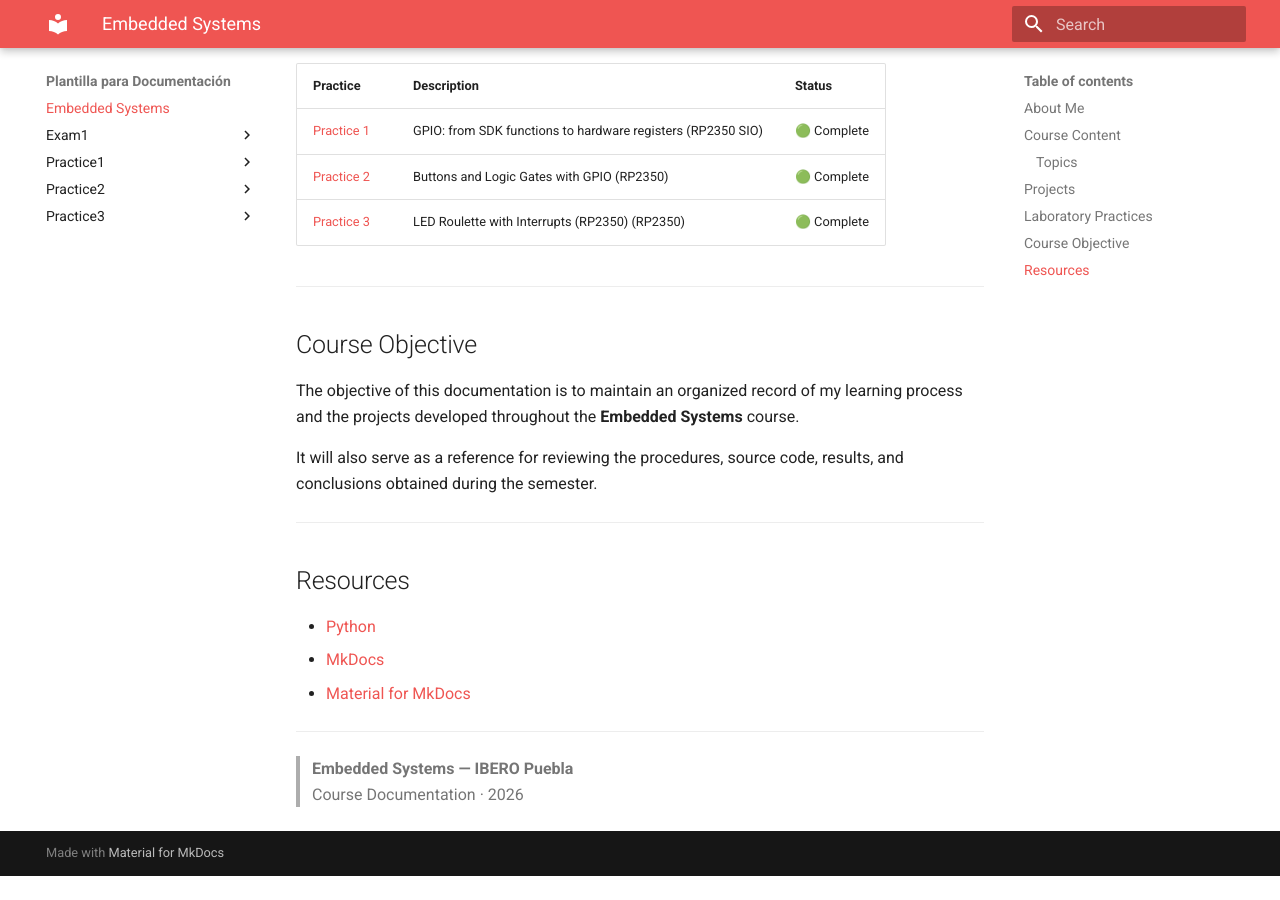
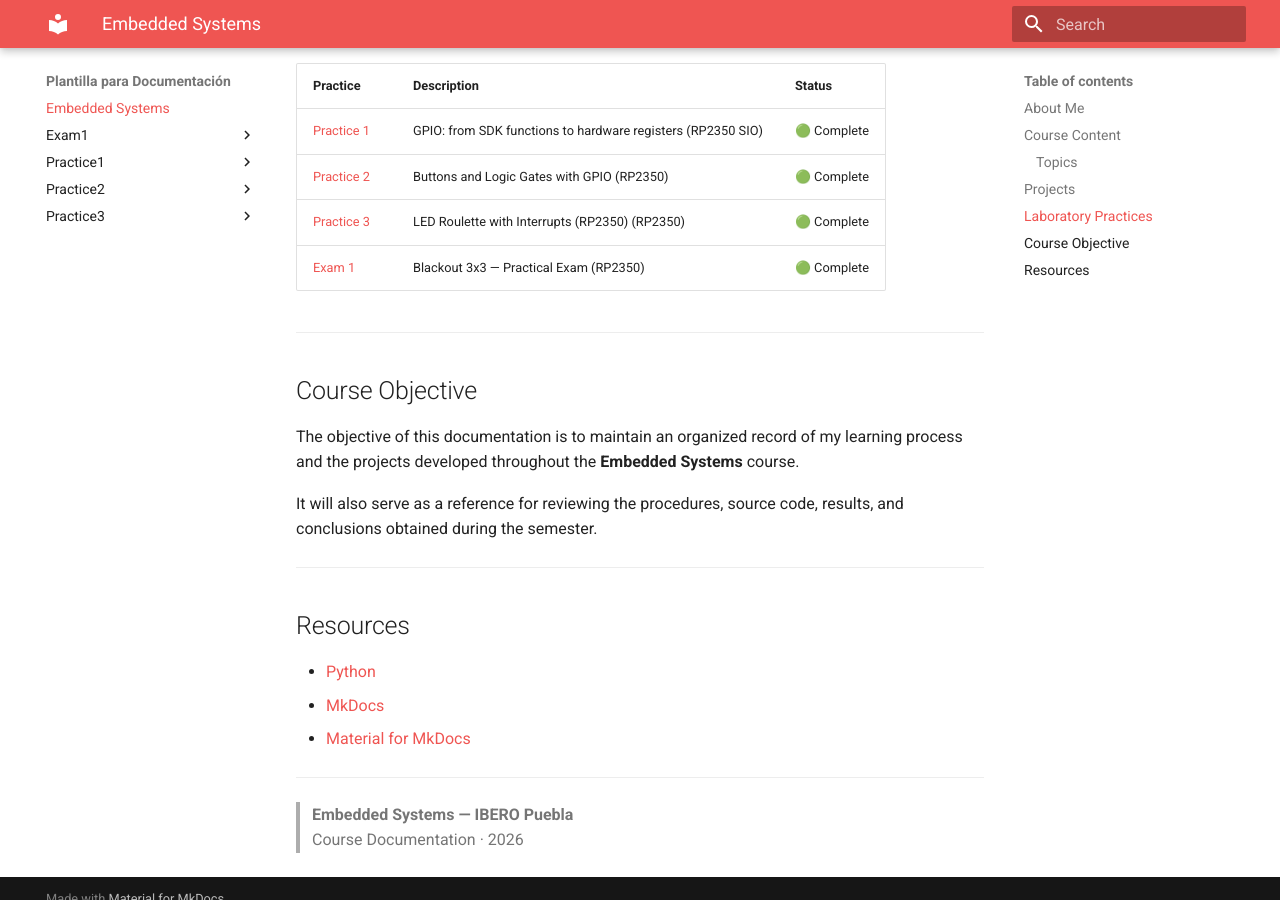
Before and after one commit to jesushernandez2005/JESUS_SISTEMAS-docs, an MkDocs documentation site: the page built from docs/index.md, in a window 1280 px wide and 900 px high, scrolled down 1386 px. Built offline with MkDocs 1.6.1 and Material for MkDocs 9.7.7, drawn with Linux system fonts in a browser that asks for light colours; before the commit the page ends 2262 px from its top, so only the background shows below that.

Commit message:
Actualiza

```diff
--- a/docs/index.md
+++ b/docs/index.md
@@ -53,6 +53,7 @@ This section will contain the different laboratory practices completed throughou
 | [Practice 1](practice1/practice1.md) | GPIO: from SDK functions to hardware registers (RP2350 SIO) | 🟢 Complete |
 | [Practice 2](practice2/practice2.md) | Buttons and Logic Gates with GPIO (RP2350) | 🟢 Complete |
 | [Practice 3](practice3/practice3.md) | LED Roulette with Interrupts (RP2350) (RP2350) | 🟢 Complete |
+| [Exam 1](exam1/exam1.md) | Blackout 3x3 — Practical Exam (RP2350) | 🟢 Complete |
 
 ---
 
```
